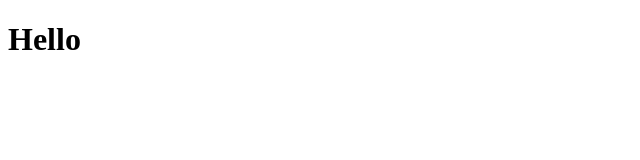
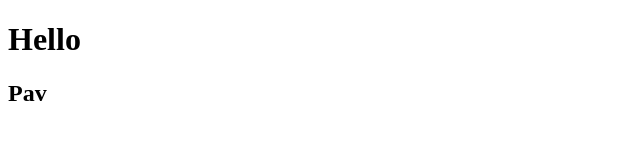
Before and after one commit to rohithrr310/GitDemo, a plain HTML site: page index.html in a window 1280 px wide. Shown: the full height of the page, 0-640 px from the left. Drawn offline with Linux system fonts and the light colour scheme.

Commit message:
commit message

```diff
--- a/index.html
+++ b/index.html
@@ -8,5 +8,6 @@
 </head>
 <body>
     <h1> Hello </h1>
+    <h2>Pav</h2>
 </body>
 </html>
```
